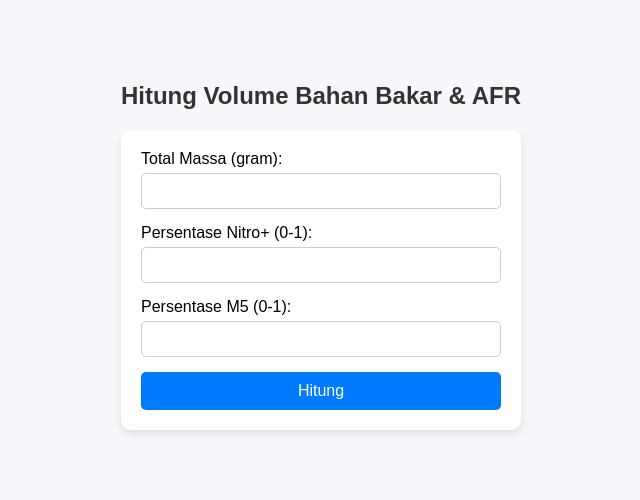
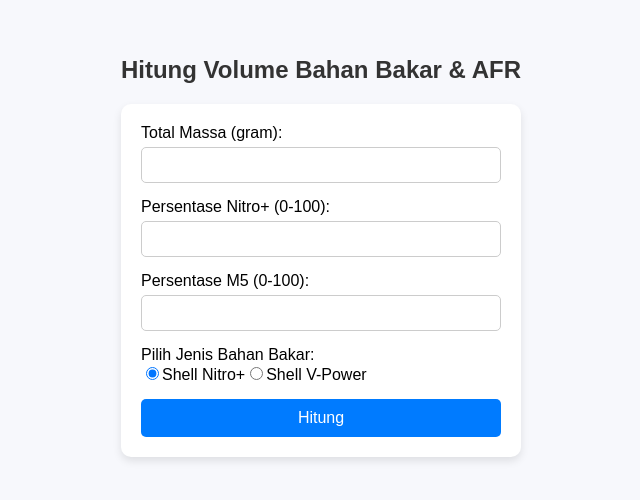
Before and after one commit to andikasulis/vpmixing, a React (Create React App) app: page / in a window 1280 px wide. Shown: the part 162-662 px from the top of the page, without its empty margins (319-959 px from the left). Built offline with nearby package versions, Linux system fonts and the light colour scheme.

Commit message:
feat: Penambahan bahan bakar vpower

```diff
--- a/src/App.js
+++ b/src/App.js
@@ -4,6 +4,7 @@ function App() {
   const [totalMass, setTotalMass] = useState("");
   const [percentageNitro, setPercentageNitro] = useState("");
   const [percentageM5, setPercentageM5] = useState("");
+  const [fuelType, setFuelType] = useState("Nitro+");
 
   const [results, setResults] = useState(null);
   const [error, setError] = useState(null);
@@ -12,8 +13,8 @@ function App() {
     setError(null);
 
     const totalMassValue = parseFloat(totalMass);
-    const percentageNitroValue = parseFloat(percentageNitro);
-    const percentageM5Value = parseFloat(percentageM5);
+    const percentageNitroValue = parseFloat(percentageNitro) / 100;
+    const percentageM5Value = parseFloat(percentageM5) / 100;
 
     if (
       isNaN(totalMassValue) ||
@@ -24,32 +25,43 @@ function App() {
       return;
     }
 
-    if (Math.abs(percentageNitroValue + percentageM5Value - 1.0) > Number.EPSILON) {
+    if (
+      Math.abs(percentageNitroValue + percentageM5Value - 1.0) > 0.0001
+    ) {
       setError("Total persentase Nitro+ dan M5 harus 100%.");
       return;
     }
 
-    const densityNitro = 0.74;
+    // Tentukan AFR dan densitas berdasarkan jenis bahan bakar
+    let afrFuel, densityFuel;
+    if (fuelType === "Nitro+") {
+      afrFuel = 14.7;
+      densityFuel = 0.74;
+    } else if (fuelType === "V-Power") {
+      afrFuel = 14.7; // Nilai AFR untuk Shell V-Power
+      densityFuel = 0.72; // Nilai densitas untuk Shell V-Power
+    }
+
     const densityM5 = 0.80;
 
-    const massNitro = totalMassValue * percentageNitroValue;
+    const massFuel = totalMassValue * percentageNitroValue;
     const massM5 = totalMassValue * percentageM5Value;
 
-    const volumeNitro = massNitro / densityNitro;
+    const volumeFuel = massFuel / densityFuel;
     const volumeM5 = massM5 / densityM5;
 
-    const totalVolume = volumeNitro + volumeM5;
+    const totalVolume = volumeFuel + volumeM5;
     const lubeVolume = totalVolume * (5.0 / 1000.0);
 
-    const afrNitro = 14.7;
     const afrM5 = 6.5;
-    const afrMixture = 1 / (percentageNitroValue / afrNitro + percentageM5Value / afrM5);
+    const afrMixture =
+      1 / (percentageNitroValue / afrFuel + percentageM5Value / afrM5);
 
     const afrRich = afrMixture * 0.9;
     const afrLean = afrMixture * 1.05;
 
     setResults({
-      volumeNitro: volumeNitro.toFixed(2),
+      volumeFuel: volumeFuel.toFixed(2),
       volumeM5: volumeM5.toFixed(2),
       totalVolume: totalVolume.toFixed(2),
       lubeVolume: lubeVolume.toFixed(2),
@@ -80,7 +92,7 @@ function App() {
             />
           </div>
           <div style={styles.inputGroup}>
-            <label>Persentase Nitro+ (0-1):</label>
+            <label>Persentase Nitro+ (0-100):</label>
             <input
               type="number"
               step="0.01"
@@ -91,7 +103,7 @@ function App() {
             />
           </div>
           <div style={styles.inputGroup}>
-            <label>Persentase M5 (0-1):</label>
+            <label>Persentase M5 (0-100):</label>
             <input
               type="number"
               step="0.01"
@@ -100,6 +112,29 @@ function App() {
               onChange={(e) => setPercentageM5(e.target.value)}
               required
             />
+          </div>
+          <div style={styles.inputGroup}>
+            <label>Pilih Jenis Bahan Bakar:</label>
+            <div>
+              <label>
+                <input
+                  type="radio"
+                  value="Nitro+"
+                  checked={fuelType === "Nitro+"}
+                  onChange={(e) => setFuelType(e.target.value)}
+                />
+                Shell Nitro+
+              </label>
+              <label>
+                <input
+                  type="radio"
+                  value="V-Power"
+                  checked={fuelType === "V-Power"}
+                  onChange={(e) => setFuelType(e.target.value)}
+                />
+                Shell V-Power
+              </label>
+            </div>
           </div>
           <button type="submit" style={styles.button}>
             Hitung
@@ -111,7 +146,9 @@ function App() {
         {results && (
           <div style={styles.result}>
             <h2>Hasil Perhitungan:</h2>
-            <p>Volume Nitro+: {results.volumeNitro} ml</p>
+            <p>
+              Volume {fuelType}: {results.volumeFuel} ml
+            </p>
             <p>Volume M5: {results.volumeM5} ml</p>
             <p>Total Volume: {results.totalVolume} ml</p>
             <p>Volume Lube: {results.lubeVolume} ml</p>
```
